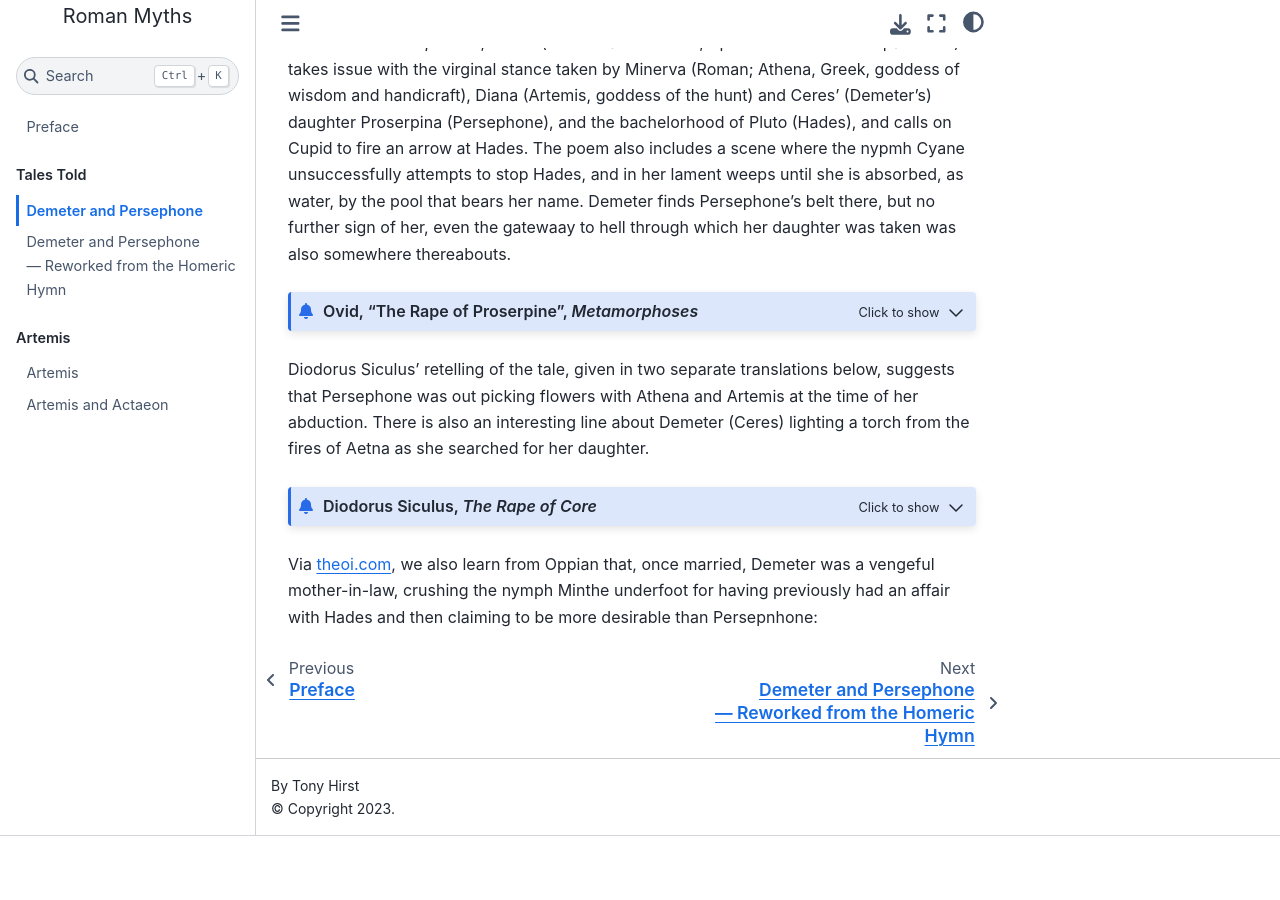
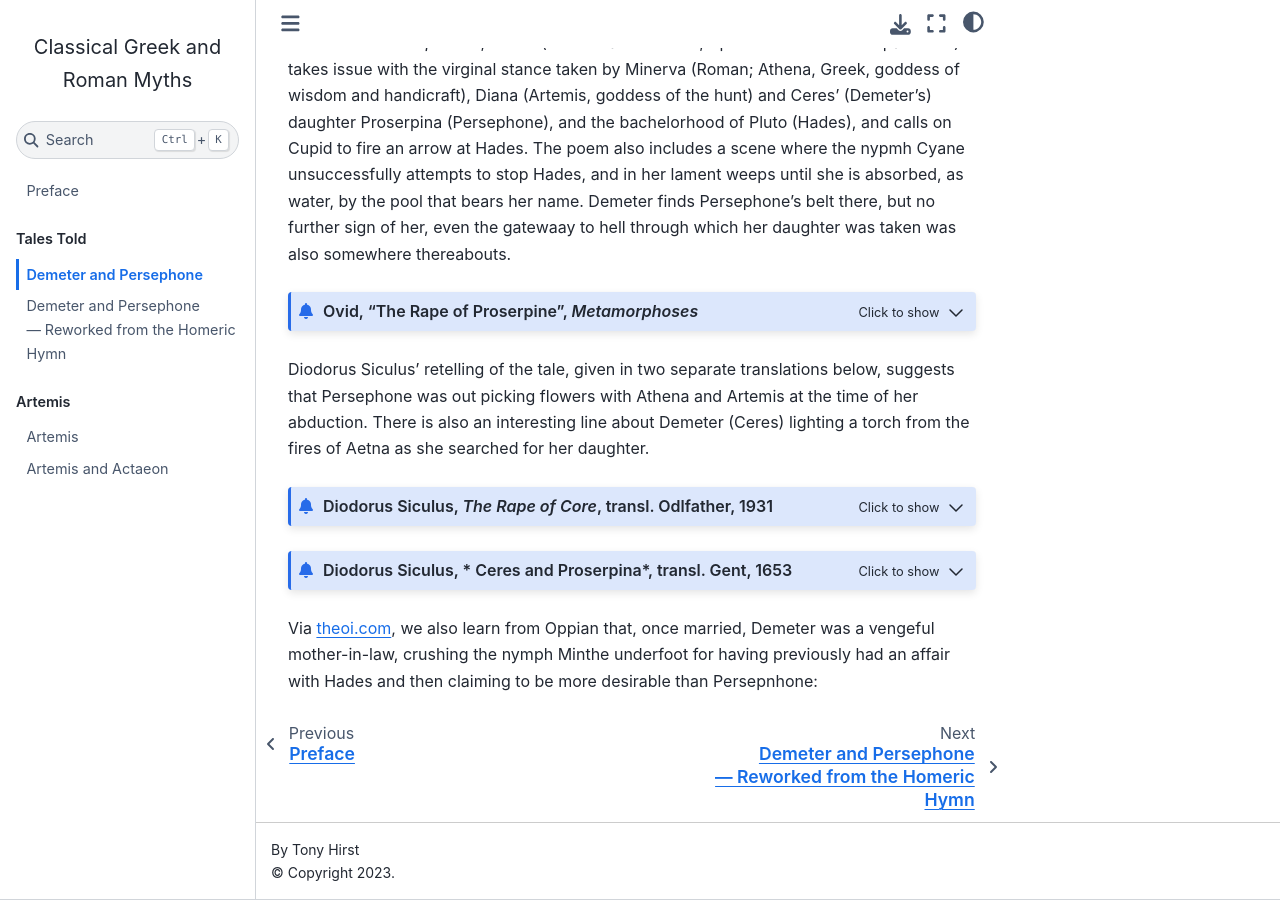
Before and after one commit to psychemedia/classical-roman-and-greek-myths, a Jupyter Book: the page built from demeter-and-persephone.md, in a window 1280 px wide and 900 px high, scrolled down 596 px. Built offline with Jupyter Book 1.0.4 settings and Sphinx 7.4.7 and the Sphinx Book theme 1.1.4, drawn with Linux system fonts in a browser that asks for light colours; before the commit the page ends 1432 px from its top, so only the background shows below that.

Commit message:
Update demeter-and-persephone.md

````diff
--- a/demeter-and-persephone.md
+++ b/demeter-and-persephone.md
@@ -489,7 +489,7 @@
 
 Diodorus Siculus' retelling of the tale, given in two separate translations below, suggests that Persephone was out picking flowers with Athena and Artemis at the time of her abduction. There is also an interesting line about Demeter (Ceres) lighting a torch from the fires of Aetna as she searched for her daughter.
 
-```{admonition} Diodorus Siculus, *The Rape of Core*
+```{admonition} Diodorus Siculus, *The Rape of Core*, transl. Odlfather, 1931
 :class: dropdown
 
 In Diodorus Siculus, *Library of History*,  [book V. 1 - 8](https://archive.org/details/in.gov.ignca.2912/page/98/mode/2up), transl. C. H. Oldfather, 1933, (also [here](https://www.theoi.com/Text/DiodorusSiculus5A.html)):
@@ -545,10 +545,10 @@
 
 ```
 
-```{admonition}
+```{admonition}  Diodorus Siculus, * Ceres and Proserpina*, transl. Gent, 1653
 :class: dropdown
 
-In *The history of Diodorus siculus, containing all that is most memorable and of greatest antiquity in the first ages of the world, until the war of Troy*, Henry Gent, 1653, Book VI, p226-228](https://archive.org/details/bib_fict_4102574/page/226/mode/2):
+In *The history of Diodorus Siculus, containing all that is most memorable and of greatest antiquity in the first ages of the world, until the war of Troy*, Henry Gent, 1653, Book VI, p226-228](https://archive.org/details/bib_fict_4102574/page/226/mode/2):
 
 
 Chap. II of Ceres and Proserpina, and the invention of Corne.
````
